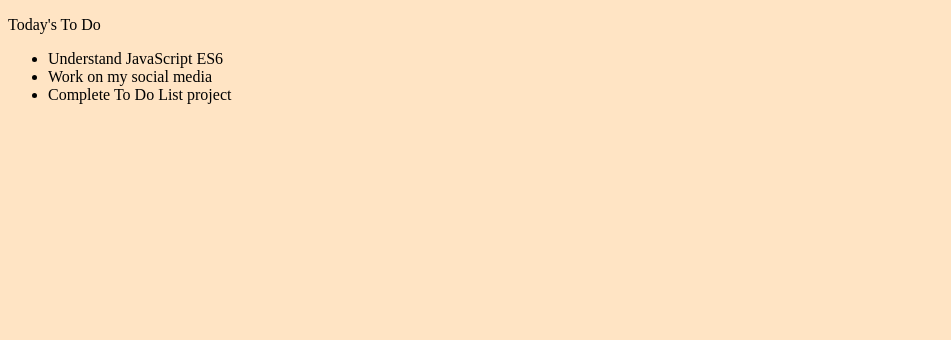
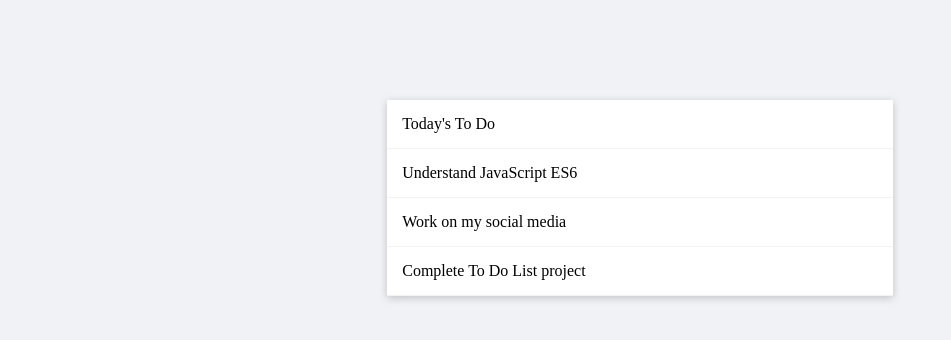
Before and after one commit to mbdesigns1989/To-do-List, a website built with webpack: page src/index.html in a window 1280 px wide. Shown: the whole page, without its empty margins (0-951 px from the left). Built offline with nearby package versions, Linux system fonts and the light colour scheme.

Commit message:
Update src/style.css

```diff
--- a/src/style.css
+++ b/src/style.css
@@ -1,7 +1,26 @@
 body {
-    background-color: bisque;
-}
+    background-color: #f1f2f5;
+  }
 
-.hello {
-    color: red;
-}
+  .card {
+    background-color: white;
+    width: 40%;
+    margin: 100px auto 0 auto;
+    box-shadow: 0 2px 8px rgba(0, 0, 0, 0.20);
+  }
+
+  #todo-list {
+    color: black;
+    list-style: none;
+    padding: 0;
+  }
+
+  p,
+  ul {
+    margin: 0;
+  }
+
+  .list-item {
+    padding: 15px;
+    border-bottom: 1px solid rgba(98, 57, 57, 0.07);
+  }
```
